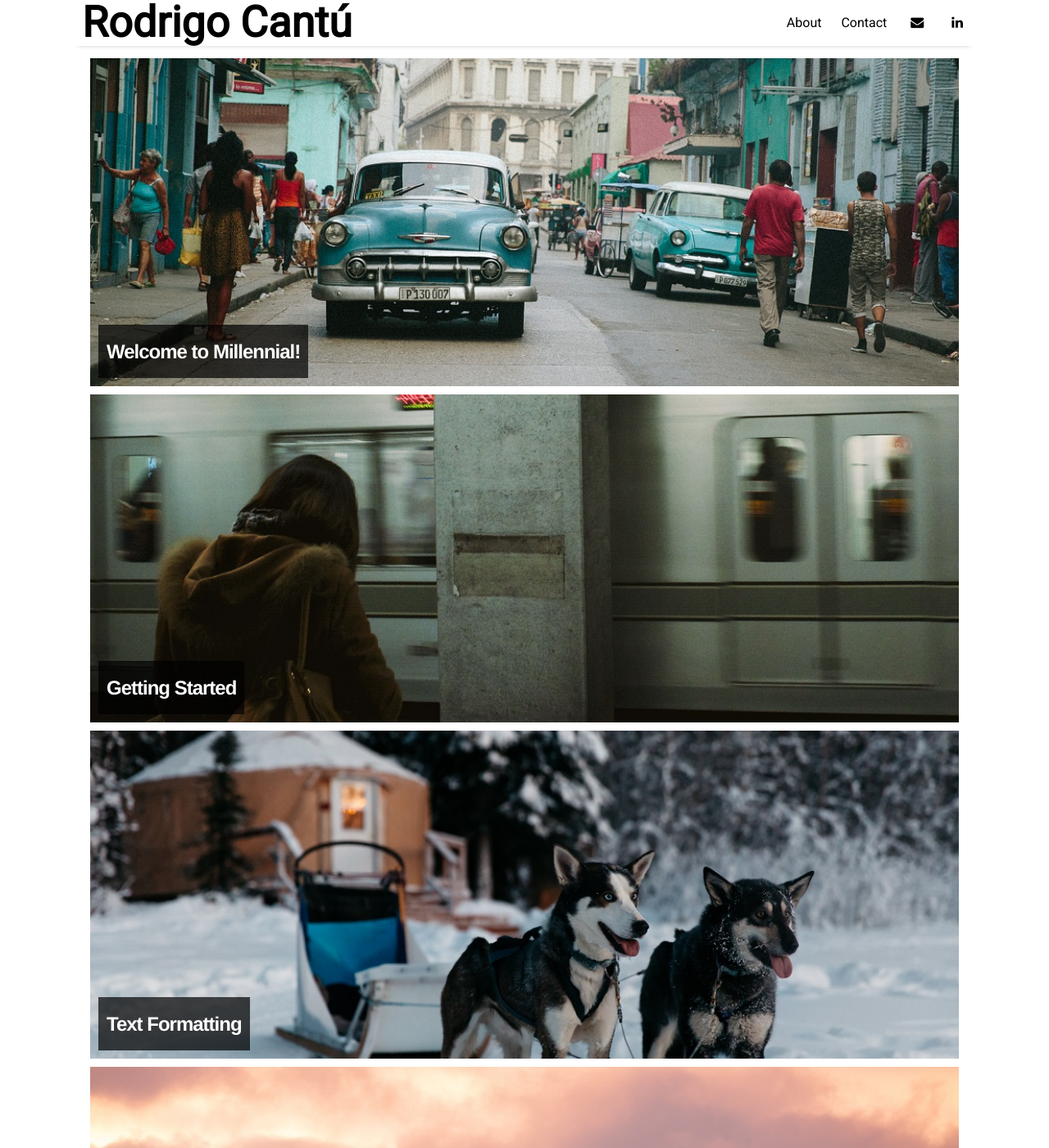
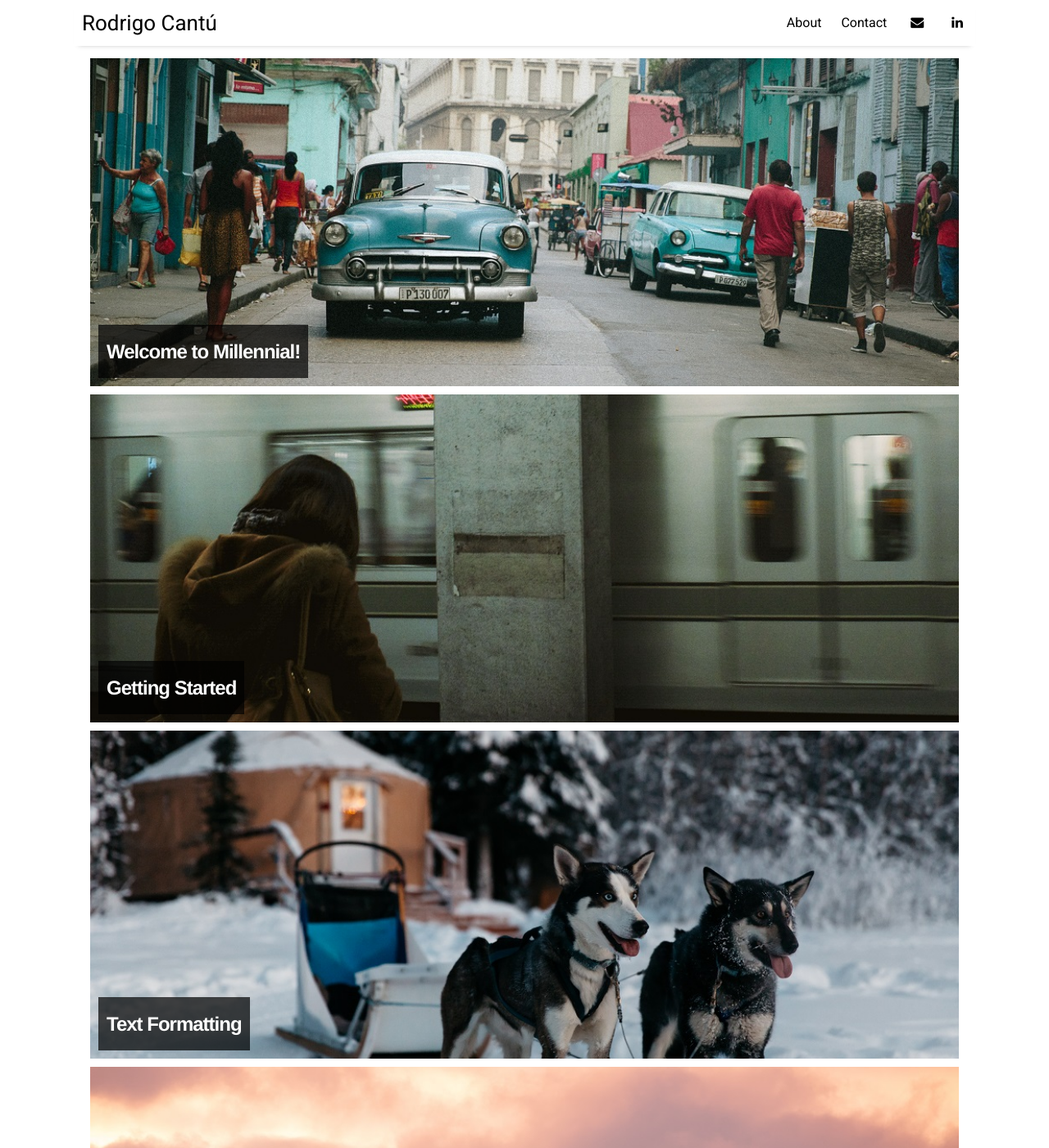
Before and after one commit to rod-can/rodrigo-cantu, a Jekyll site: the page built from index.html, in a window 1280 px wide and 1400 px high. Shown: the whole window at 82% size. Built offline with Jekyll 4.4.1, drawn with Linux system fonts in a browser that asks for light colours; nearby versions of some CDN libraries; the list of posts is cut into pages by our own code.

Commit message:
Update _header.scss

```diff
--- a/assets/css/_sass/_header.scss
+++ b/assets/css/_sass/_header.scss
@@ -20,8 +20,8 @@
   text-decoration: none;
 }
 .site-title {
-  font-size: 52px;
-  font-weight: 800;
+  font-size: 26px;
+  font-weight: 400;
   line-height: 56px;
   margin-bottom: 0;
   margin-top: 0;
```
